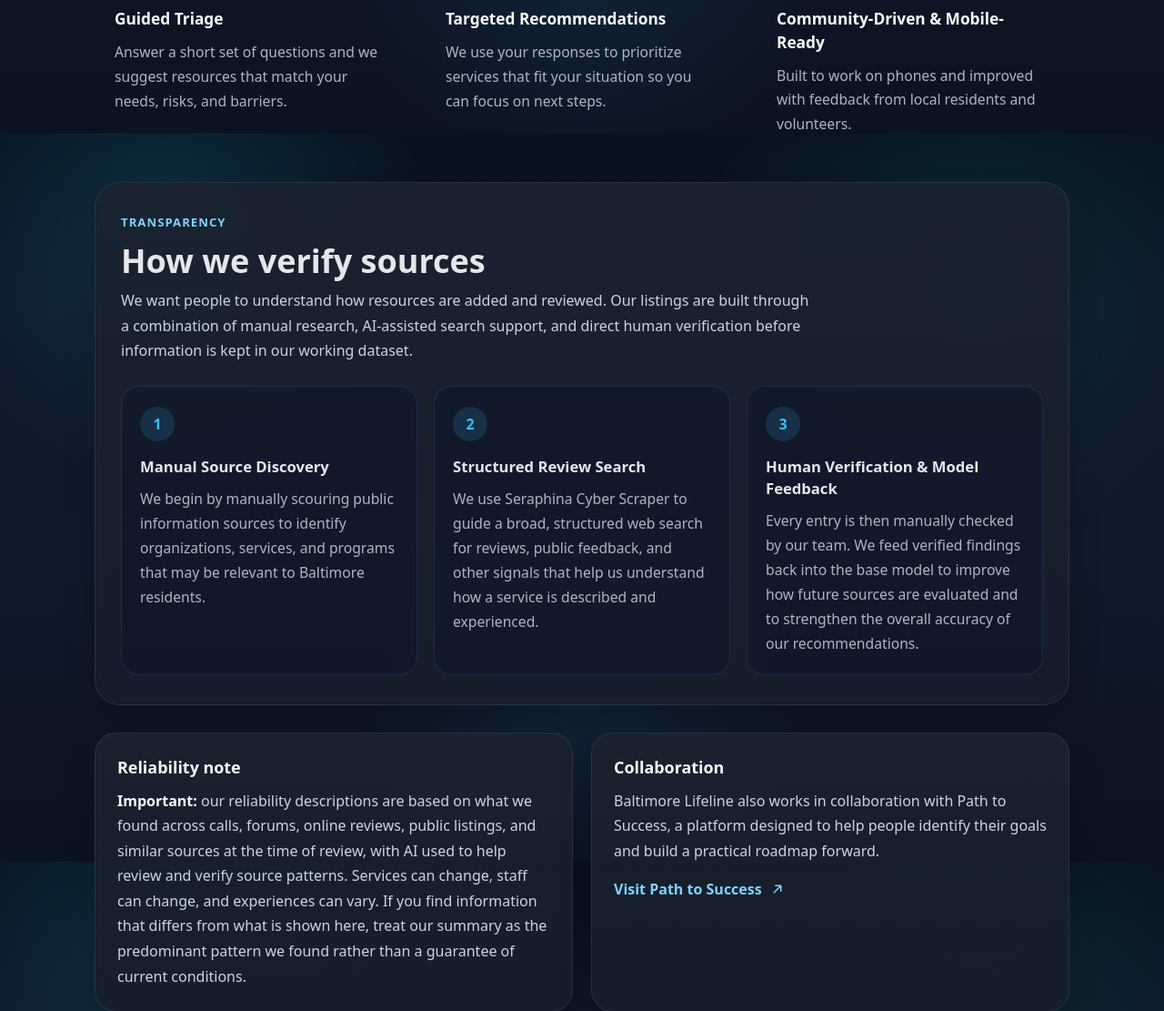
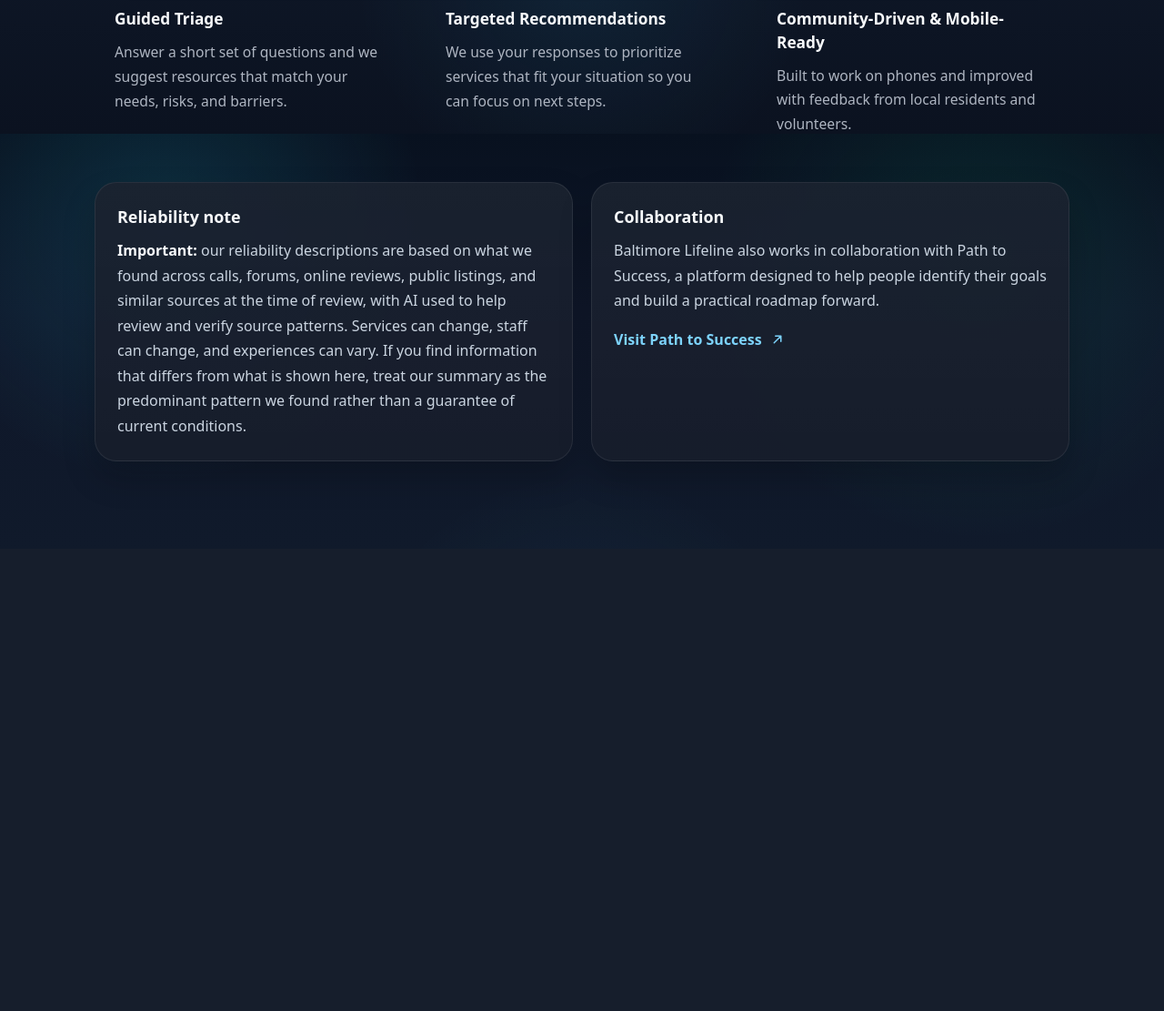
Before and after one commit to bchang092/Baltimore-Lifeline, a Django app: page /about/ in a window 1280 px wide. Shown: the part 653-1764 px from the top of the page at 91% size. After the commit the page ends 1160 px from the top, so only its background shows below. Run offline with Django 5.2, Linux system fonts and the light colour scheme.

Commit message:
removed transparency

```diff
--- a/map/views.py
+++ b/map/views.py
@@ -358,25 +358,6 @@ def home_page(request):
 
 
 FEATURE_PAGES = {
-    "data-quality": {
-        "eyebrow": "Data Quality",
-        "title": "Up-to-date Data",
-        "summary": "We keep resource information current through repeated review, verification, and cleanup so people are not sent in the wrong direction.",
-        "intro": (
-            "Good resource directories fail when they go stale. Baltimore Lifeline is built around"
-            " the idea that accuracy matters as much as access, so we continuously review listings"
-            " and update details when better information is available."
-        ),
-        "highlights": [
-            "We review addresses, phone numbers, links, and service descriptions before listings remain in our working dataset.",
-            "When public information conflicts, we look for the strongest available source trail rather than copying a single listing blindly.",
-            "Reliability notes are meant to summarize patterns we found during review, not to overstate certainty where conditions may still change.",
-        ],
-        "commitment_title": "Why this matters",
-        "commitment_body": (
-            "People using this tool are often making decisions under pressure. Clearer, cleaner, and more current listings reduce wasted time and help residents reach the right service faster."
-        ),
-    },
     "mobile-first": {
         "eyebrow": "Accessibility",
         "title": "Mobile-first",
--- a/templates/about.html
+++ b/templates/about.html
@@ -459,40 +459,6 @@
       </div>
     </div>
 
-    <section id="transparency" class="section">
-      <div class="section-header">
-        <span class="section-label">Transparency</span>
-        <h2>How we verify sources</h2>
-        <p>
-          We want people to understand how resources are added and reviewed. Our listings are built through a combination of manual research, AI-assisted search support, and direct human verification before information is kept in our working dataset.
-        </p>
-      </div>
-
-      <div class="process">
-        <div class="process-step">
-          <span>1</span>
-          <h3>Manual Source Discovery</h3>
-          <p>
-            We begin by manually scouring public information sources to identify organizations, services, and programs that may be relevant to Baltimore residents.
-          </p>
-        </div>
-        <div class="process-step">
-          <span>2</span>
-          <h3>Structured Review Search</h3>
-          <p>
-            We use Seraphina Cyber Scraper to guide a broad, structured web search for reviews, public feedback, and other signals that help us understand how a service is described and experienced.
-          </p>
-        </div>
-        <div class="process-step">
-          <span>3</span>
-          <h3>Human Verification & Model Feedback</h3>
-          <p>
-            Every entry is then manually checked by our team. We feed verified findings back into the base model to improve how future sources are evaluated and to strengthen the overall accuracy of our recommendations.
-          </p>
-        </div>
-      </div>
-    </section>
-
     <div class="bottom-grid">
       <section class="notice">
         <h3>Reliability note</h3>
```
Also changed, not shown: templates/home.html (+1 -21 lines), 1 other file.
